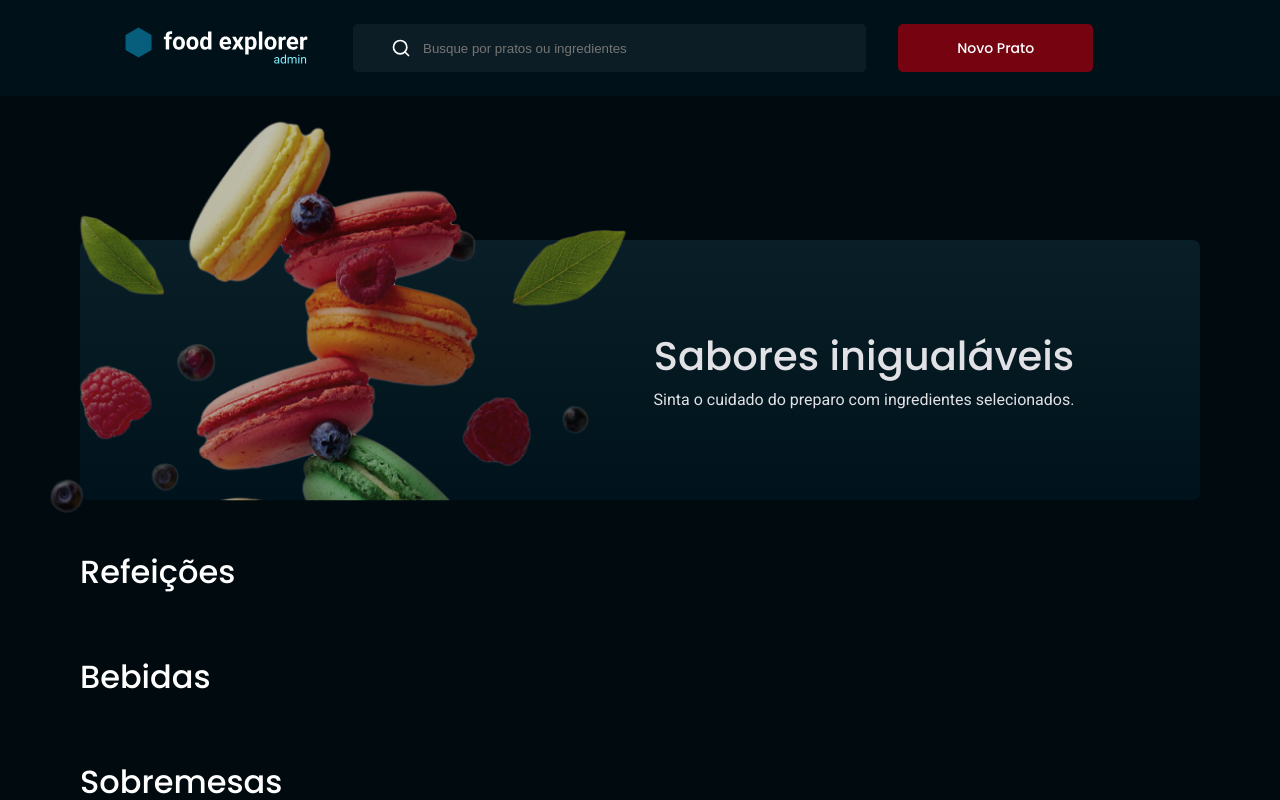
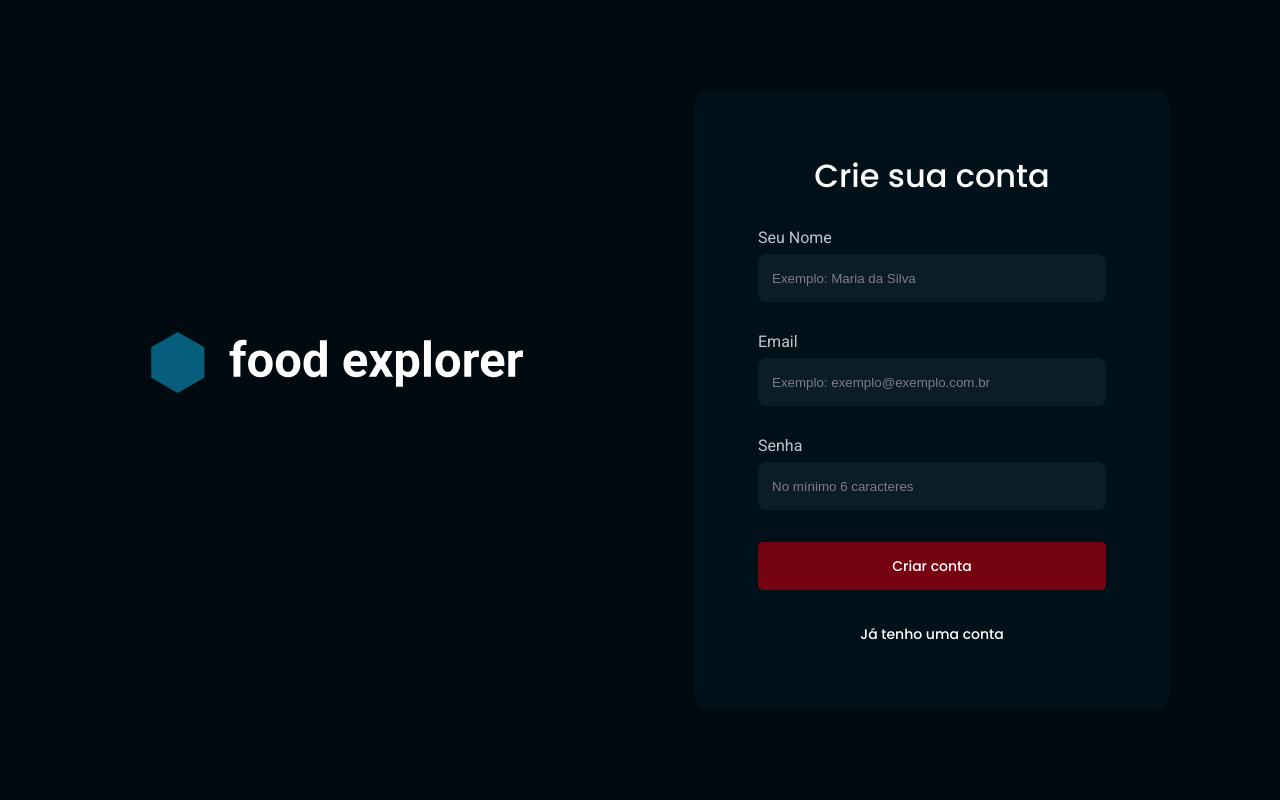
Before and after one commit to tkoch97/food-explorer-front, a React (Vite) app: page /register in a window 1280 px wide. Shown: the top 800 px of the page. Built offline with nearby package versions, Linux system fonts and the light colour scheme; some icons are missing.

Commit message:
feat: start to create routes

```diff
--- a/package.json
+++ b/package.json
@@ -16,7 +16,7 @@
     "react-dom": "^18.2.0",
     "react-icons": "^4.10.1",
     "react-responsive": "^9.0.2",
-    "react-router-dom": "^6.15.0",
+    "react-router-dom": "^6.18.0",
     "styled-components": "^6.0.7"
   },
   "devDependencies": {
--- a/src/components/Button/style.js
+++ b/src/components/Button/style.js
@@ -1,7 +1,8 @@
 import styled from 'styled-components';
 import { applyFontStyle } from '../../styles/theme';
+import { Link } from 'react-router-dom';
 
-export const Container = styled.button`
+export const Container = styled(Link)`
   width: 100%;
   display: flex;
   flex-direction: row;
--- a/src/components/ButtonText/style.js
+++ b/src/components/ButtonText/style.js
@@ -1,7 +1,8 @@
 import styled from 'styled-components';
 import { applyFontStyle } from '../../styles/theme';
+import { Link } from 'react-router-dom';
 
-export const Container = styled.button`
+export const Container = styled(Link)`
   width: 100%;
   display: flex;
   flex-direction: column;
--- a/src/main.jsx
+++ b/src/main.jsx
@@ -3,14 +3,13 @@ import ReactDOM from 'react-dom/client';
 import { ThemeProvider } from 'styled-components';
 import theme from './styles/theme';
 import GlobalStyles from './styles/globalStyles';
-import { Home } from './pages/Home';
-// import { SignUp } from './pages/SignUp';
+import { Routes } from './routes';
 
 ReactDOM.createRoot(document.getElementById('root')).render(
   <React.StrictMode>
     <ThemeProvider theme = { theme }>
       <GlobalStyles />
-        <Home />
+      <Routes/>
     </ThemeProvider>
   </React.StrictMode>,
 )
--- a/src/pages/SignIn/index.jsx
+++ b/src/pages/SignIn/index.jsx
@@ -28,7 +28,7 @@ export function SignIn() {
 
         <Button title='Entrar'/>
 
-        <ButtonText alignContent="center" fontApplied="POPPINS_100_MEDIUM" title="Criar uma conta"/>
+        <ButtonText alignContent="center" fontApplied="POPPINS_100_MEDIUM" title="Criar uma conta" to='/register'/>
       </Form>
 
     </Container>
--- a/src/pages/SignUp/index.jsx
+++ b/src/pages/SignUp/index.jsx
@@ -32,7 +32,7 @@ export function SignUp() {
 
         <Button title='Criar conta'/>
 
-        <ButtonText alignContent="center" fontApplied="POPPINS_100_MEDIUM" title="Já tenho uma conta"/>
+        <ButtonText alignContent="center" fontApplied="POPPINS_100_MEDIUM" title="Já tenho uma conta" to='/'/>
       </Form>
 
 
--- /dev/null
+++ b/src/routes/auth.routes.jsx
@@ -0,0 +1,13 @@
+import { Route, Routes} from "react-router-dom";
+
+import {SignUp} from "../pages/SignUp";
+import {SignIn} from "../pages/SignIn";
+
+export function AuthRoutes() {
+  return(
+    <Routes>
+      <Route path="/" element={ <SignIn/> }/>
+      <Route path="/register" element={ <SignUp/> }/>
+    </Routes>
+  )
+}
--- /dev/null
+++ b/src/routes/index.jsx
@@ -0,0 +1,13 @@
+import { BrowserRouter } from "react-router-dom";
+
+import { AuthRoutes } from "./auth.routes";
+// import { AdminRoutes } from "./admin.routes";
+// import { ClientRoutes } from "./client.routes";
+
+export function Routes() {
+  return(
+    <BrowserRouter>
+      <AuthRoutes/>
+    </BrowserRouter>
+  )
+}
```
Also changed, not shown: src/routes/admin.routes.jsx (added, +10 -0 lines), src/routes/client.routes.jsx (added, +11 -0 lines), 1 other file (tests, documents, lock files or other folders).
